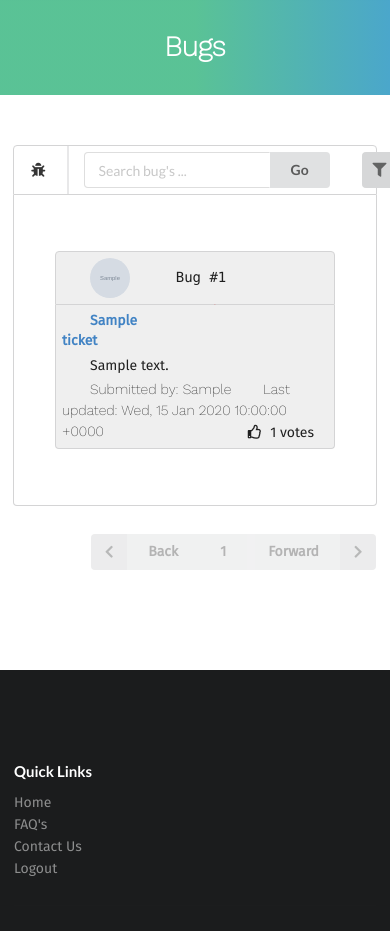
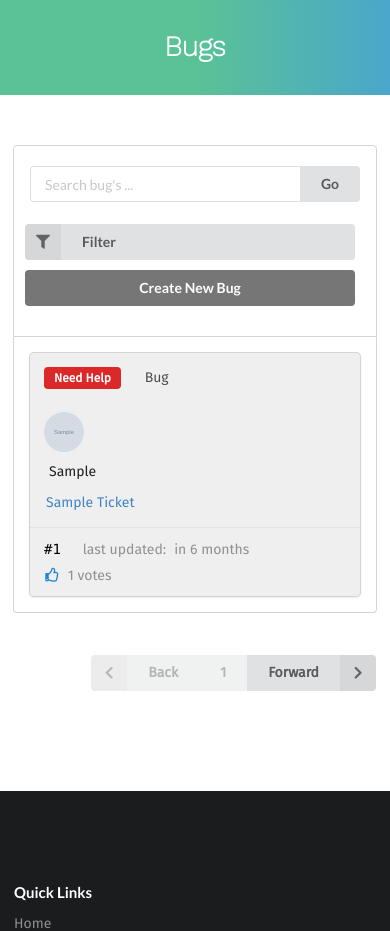
Before and after one commit to nazarja/issue-tracker, a Django app: page /tickets/bugs/ in a window 390 px wide. Shown: the part 42-973 px from the top of the page. Run offline with Django 3.2, Linux system fonts and the light colour scheme; a user stored in the database is signed in; tables that the repository leaves empty hold one stand-in row (values such as "Sample post"); grey boxes marked "Sample" are stand-in pictures; some libraries are stand-ins or nearby versions.

Commit message:
Fix: tickets cs fixes for mobile resolutions.

```diff
--- a/src/static/css/forms.css
+++ b/src/static/css/forms.css
@@ -52,6 +52,8 @@
 .all-auth-form button[type="submit"],
 .all-forms input[type="submit"] {
     margin-top: 30px;
+    max-width: 160px;
+    margin-bottom: 30px;
 }
 
 
--- a/src/tickets/static/tickets/css/tickets.css
+++ b/src/tickets/static/tickets/css/tickets.css
@@ -1,58 +1,150 @@
+/*
+=======================================
+    Tickets Container
+=======================================
+*/
+
+
+#ticket {
+    background-color: #efefef;
+}
+
+#ticket-search-container {
+    max-height: 36px;
+}
+
+#ticket-menu-container > div {
+    /*display: inline-block;*/
+}
+
 
 /*
 =======================================
-    Tickets Styles
+    Tickets Menu
 =======================================
 */
 
+#icon-bug {
+    left: 25px;
+}
+
+#ticket-bottom-segment {
+    padding: 42px !important;
+}
+
+.responsive-padding  {
+    padding-right: 42px  !important;
+}
+
+
+/*
+=======================================
+    Ticket Items
+=======================================
+*/
+
+
+#ticket-create-new-btn {
+    min-width: 170px;
+}
+
+#ticket.ui.card {
+    width: 100% !important;
+}
+
+#ticket .ui.avatar.image {
+    width: 40px !important;
+    height: 40px !important;
+    margin-right: 10px;
+    margin-top: -5px;
+}
+
+#ticket .description {
+    /*width: 85%;*/
+}
+
+
+/*
+=======================================
+    Tickets Empty Containers
+=======================================
+*/
+
+
+#ticket-empty-container h2 {
+    background: white !important;
+}
 
 #ticket-empty-container .ui.placeholder  {
     display: none;
     animation: none !important;
 }
 
-#ticket-empty-container h2 {
-    background: white !important;
+/*
+=======================================
+    Ticket Media Queries
+=======================================
+*/
+
+
+@media screen and (max-width: 800px) {
+    #ticket-bottom-segment,
+    .responsive-padding {
+        padding: 16px !important;
+    }
+
+    .responsive-padding  {
+        padding: 16px !important;
+        display: block !important;
+    }
+
+    .item.responsive-padding > div {
+        margin: 0 5px 0 0 !important;
+        display: inline-block;
+        float: right;
+    }
+
+    #icon-bug {
+        display: none;
+    }
+
+    #ticket .description {
+        padding-left: 2px !important;
+    }
+
+    #ticket #author-container {
+        display: block;
+        float: none;
+        margin-top: 50px;
+    }
+
+    #ticket #author-username {
+        display: block;
+        margin: 10px 5px -10px;
+    }
 }
 
-#ticket-list-description {
-    margin-top: 5px;
-    margin-bottom: 3px;
-    max-width: 70%;
-    min-height: 20px;
+@media screen and (max-width: 600px) {
+    #extra-content-left,
+    #extra-content-right {
+        display: block;
+        float: none;
+    }
+
+    #extra-content-left {
+        margin-bottom: 5px;
+    }
 }
 
-#ticket #title {
-    text-transform: capitalize;
+@media screen and (max-width: 400px) {
+
+    .item.responsive-padding > div {
+        width: 100%;
+        display: block !important;
+    }
+
+    #ticket-create-new-btn a {
+        width: 100%;
+        margin-top: 10px;
+    }
 }
-
-#ticket img.ui.image {
-    display: inline-block !important;
-}
-
-#ticket .segment {
-    background-color: #efefef;
-    padding: 6px;
-}
-
-#ticket .font-light {
-    font-family: 'Work Sans', sans-serif;
-}
-
-#ticket .float-right {
-    margin-top: -20px;
-}
-
-.ticket-label {
-    margin-top: 7px !important;
-    margin-right: 15px !important;
-    float: right;
-}
-
-.all-forms button {
-    margin: 30px 10px 20px !important
-}
-
-.ui.placeholder .header .line:after {
-    width: 0;
-}
--- a/src/tickets/static/tickets/js/ticket-api.js
+++ b/src/tickets/static/tickets/js/ticket-api.js
@@ -15,15 +15,14 @@ if ((document.querySelector('#current-page'))) {
     const ticketSearchInput = document.querySelector('#ticket-search-input');
     const ticketFilterButton= document.querySelector('#ticket-order-by');
     const ticketOrderDefault = document.querySelector('#ticket-order-by-default');
-
-    // immediately disable previous button
+    const ticketIssueType = document.querySelector('h1');
     previousPage.setAttribute('disabled', 'true');
 
     // global querystring
     queryString = {
         page: 1,
         query: '',
-        issue: 'bug',
+        issue: ticketIssueType.dataset.issue,
         order: '-updated_on'
     };
 
@@ -35,7 +34,6 @@ if ((document.querySelector('#current-page'))) {
                 ticketOrderDefault.setAttribute('data-order', event.target.dataset.order);
                 queryString.page = 1;
                 queryString.query = ticketSearchInput.value;
-                queryString.issue = event.currentTarget.dataset.issue;
                 queryString.order = ticketOrderDefault.dataset.order;
                 ticketListAction(queryString);
         });
@@ -151,7 +149,7 @@ function createTicketList(data) {
                 </div>
             </div>
             <div class="ui segment bottom attached">
-                <span class="mv2 mh2"><a class="fw6" href="tickets/${item.id}/${item.slug}/ticket-detail-view/">${item.title}</a></span>
+                <span class="mv2 mh2"><a class="fw6" href="/tickets/${item.id}/${item.slug}/details/">${item.title}</a></span>
                 <p id="ticket-list-description" class="mh2">${item.description}</p>
                 <div class="inline">
                     <span class="mh2 font-light">
@@ -184,3 +182,12 @@ function setPagination(next, previous) {
     previous == null ? previousPage.setAttribute('disabled', 'true') :  previousPage.removeAttribute('disabled');
     currentPage.innerHTML = queryString.page;
 }
+
+
+function timeSince() {
+    const time = document.querySelectorAll('.time-since');
+    time.forEach(item =>
+        item.innerHTML =  moment(new Date(item.innerHTML)).fromNow()
+    );
+}
+timeSince();
--- a/src/tickets/templates/tickets/partials/ticket-item-status.html
+++ b/src/tickets/templates/tickets/partials/ticket-item-status.html
@@ -1,9 +1,7 @@
-<span id="ticket-label-container">
 {% if object.status == 'resolved' %}
-	<span class="ui green tag label ticket-label">Resolved</span>
+	<div class="ui green horizontal label">Resolved</div>
 {% elif object.status == 'in progress' %}
-	<span class="ui yellow tag label ticket-label">In Progress</span>
+	<div class="ui yellow horizontal label">In Progress</div>
 {% else %}
-	<span class="ui tag red label ticket-label">Needs Help</span>
+	<div class="ui red horizontal label">Need Help</div>
 {% endif  %}
-</span>
--- a/src/tickets/templates/tickets/partials/ticket-list-item.html
+++ b/src/tickets/templates/tickets/partials/ticket-list-item.html
@@ -1,25 +1,32 @@
+<div id="ticket" class="ui card">
+	<div class="content">
+		<div class="left floated">
+			{% include 'tickets/partials/ticket-item-status.html' %}
+			<span class="category pl1 tcg70">{{ issue|title }} </span>
+		</div>
+		<div id="author-container" class="author right floated">
+			<img class="ui avatar image" src="{{ object.user.profile.avatar }}" height="40" width="40" alt="avatar">
+			<span id="author-username">{{ object.user.username|title }}</span>
+		</div>
+		<div class="meta">
 
-<div id="ticket" class="mv1 cards">
-	<div class="ui segment top attached">
-		<div class="inline">
-			<img class="ui circular image mh2" src="{{ object.user.profile.avatar }}" height="40" width="40" alt="avatar">
-			<span class="mh1 code">{{ issue|title }} #{{ object.id }}</span>
-			{% include 'tickets/partials/ticket-item-status.html' %}
+		</div>
+		<div class="description pl1 pt1">
+			<a class="header" href="{% url 'tickets:ticket-detail-view' id=object.id slug=object.slug %}">{{ object.title|title }}</a>
 		</div>
 	</div>
-	<div class="ui segment bottom attached">
-		<span class="mv1 mh2"><a class="fw6" href="{% url 'tickets:ticket-detail-view' id=object.id slug=object.slug %}">{{ object.title }}</a></span>
-		<p id="ticket-list-description" class="mh2">{{ object.description }}</p>
-		<div class="inline">
-			<span class="mh2 font-light">
-				<span>Submitted by:</span> <span>{{ object.user.username|title }}</span></span>
-				<span class="font-light">Last updated: <span class="time-since">{{ object.updated_on|date:"r" }}</span>
-			</span>
+	<div class="extra content">
+		<div id="extra-content-left" class="left floated">
+			<div class="meta">
+				<span class="code tcb"> #{{ object.id }}</span>
+				<span class="pl1">last updated: </span>
+				<span class="time time-since">{{ object.created_on|date:"r" }}</span>
+			</div>
 		</div>
-		<div class="fr float-right">
-			<span class="pr1"><i class="thumbs up outline icon"></i> {{ object.votes }} votes </span>
-			{% if 'feature' in request.path %}
-				<span class="pr1"><i class="money bill alternate outline icon"></i> {{ object.earned }} Earned </span>
+		<div id="extra-content-right" class="right floated">
+			<span class="pr1"><i class="thumbs up outline icon blue"></i> {{ object.votes }} votes</span>
+			{% if object.issue == 'feature' %}
+				<span class="pr1"><i class="money bill alternate outline icon green"></i> {{ object.earned }} earned</span>
 			{% endif %}
 		</div>
 	</div>
--- a/src/tickets/templates/tickets/ticket-list-view.html
+++ b/src/tickets/templates/tickets/ticket-list-view.html
@@ -5,12 +5,12 @@
 	<link rel="stylesheet" href="{% static 'tickets/css/tickets.css' %}"/>{% endblock %}
 {% block content %}
 
-	<h1 class="callout">{{ issue|title }}s</h1>
+	<h1 class="callout" data-issue="{{ issue }}">{{ issue|title }}s</h1>
 	<div class="ui container">
 
-		<!-- top menu -->
-		<div id="ticket-segment" class="ui top attached menu">
-			<div class="item">
+	<!-- top menu -->
+		<div id="ticket-segment" class="ui top attached menu borderless stackable pv1">
+			<div id="icon-bug" class="item">
 				<i class="icon bug"></i>
 			</div>
 			<!-- right menu-->
@@ -24,46 +24,30 @@
 			</div>
 
 			<!-- filter menu -->
-			<div class="item">
+			<div class="item responsive-padding">
 				<div class="ui floating labeled icon dropdown button">
 					<i class="filter icon"></i>
 					<span class="text" id="ticket-order-by-default" data-order="-updated_on">Filter</span>
 					<div class="menu" id="ticket-order-by" data-issue="{{ issue }}">
-						<div class="item" data-order="-updated_on">
-							Recently Updated
-						</div>
-						<div class="item" data-order="-created_on">
-							Date Created
-						</div>
-						<div class="item" data-order="-votes">
-							Most Popular
-						</div>
-						<div class="item" data-order="need help">
-							Needs Help
-						</div>
-						<div class="item" data-order="in progress">
-							In Progress
-						</div>
-						<div class="item" data-order="resolved">
-							Resolved
-						</div>
+						<div class="item" data-order="-updated_on">Recently Updated</div>
+						<div class="item" data-order="-created_on">Date Created</div>
+						<div class="item" data-order="-votes">Most Popular</div>
+						<div class="item" data-order="need help">Needs Help</div>
+						<div class="item" data-order="in progress">In Progress</div>
+						<div class="item" data-order="resolved">Resolved</div>
 						{% if 'feature' in request.path %}
-							<div class="item" data-order="-earned">
-								Highest Earned
-							</div>
+							<div class="item" data-order="-earned">Highest Earned</div>
 						{% endif %}
 					</div>
 				</div>
-			</div>
-
-			<!-- New Ticket Button-->
-			<div class="item">
+				<div id="ticket-create-new-btn" class="ml1" >
 					<a href="{% url 'tickets:ticket-create-view' issue=issue %}" class="ui button grey">Create New {{ issue|title }}</a>
+				</div>
 			</div>
 		</div>
 
-			<!-- bottom attached segment -->
-		<div class="ui bottom attached segment relative very padded">
+		<!-- bottom attached segment -->
+		<div id="ticket-bottom-segment" class="ui bottom attached segment">
 
 			<!-- loading animation -->
 			{% include 'tickets/partials/ticket-empty-content.html' %}
@@ -77,16 +61,15 @@
 			</div>
 		</div>
 
-		<div class="relative mt2">
-			<div class="ui buttons ui right floated">
+		<!-- pagination buttons-->
+		<div class="mt3">
+			<div class="ui buttons right floated">
 				<button id="previous-page" class="ui labeled icon button">
 					<i class="left chevron icon"></i>
 					Back
 				</button>
-				<button id="current-page" class="ui button disabled">
-					1
-				</button>
-				<button id="next-page" class="ui right labeled icon {% if count <= 5 %} disabled {% endif %}  button">
+				<button id="current-page" class="ui button disabled">1</button>
+				<button id="next-page" class="ui right labeled icon button">
 					Forward
 					<i class="right chevron icon"></i>
 				</button>
```
